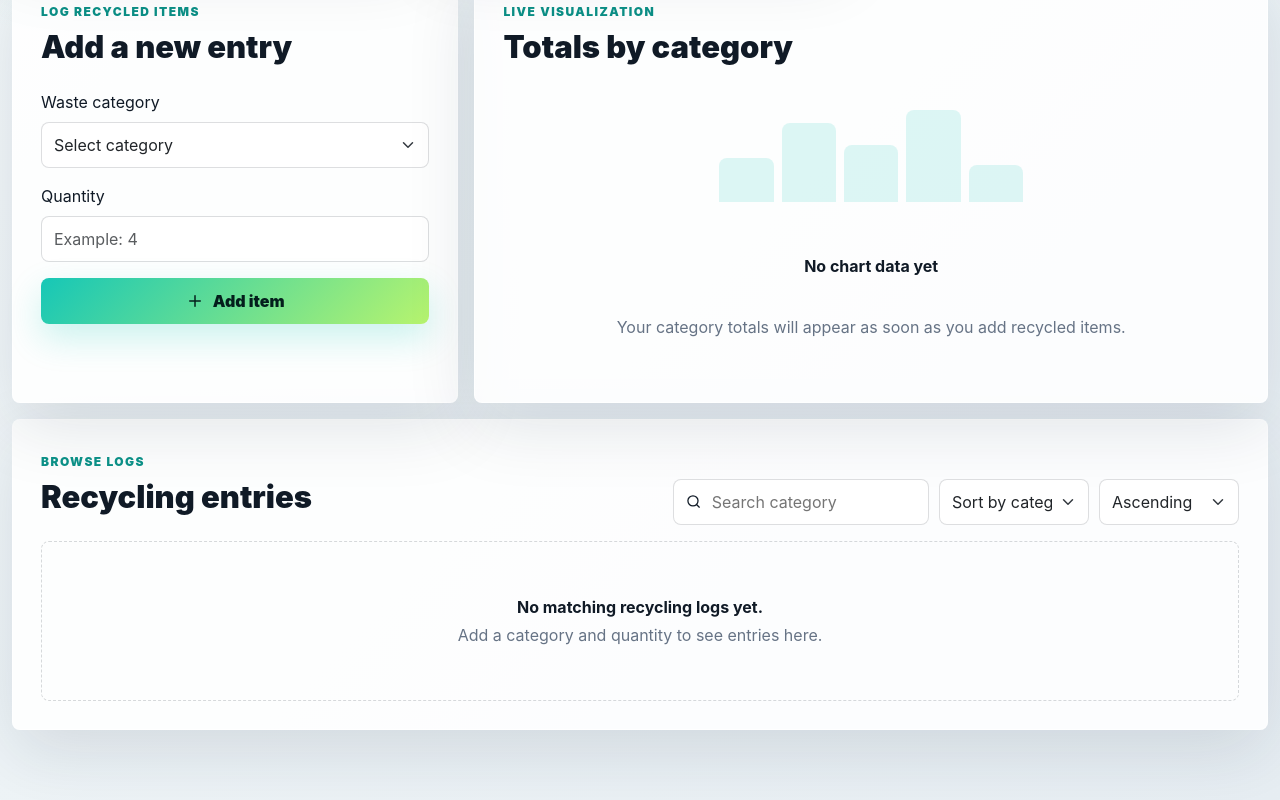
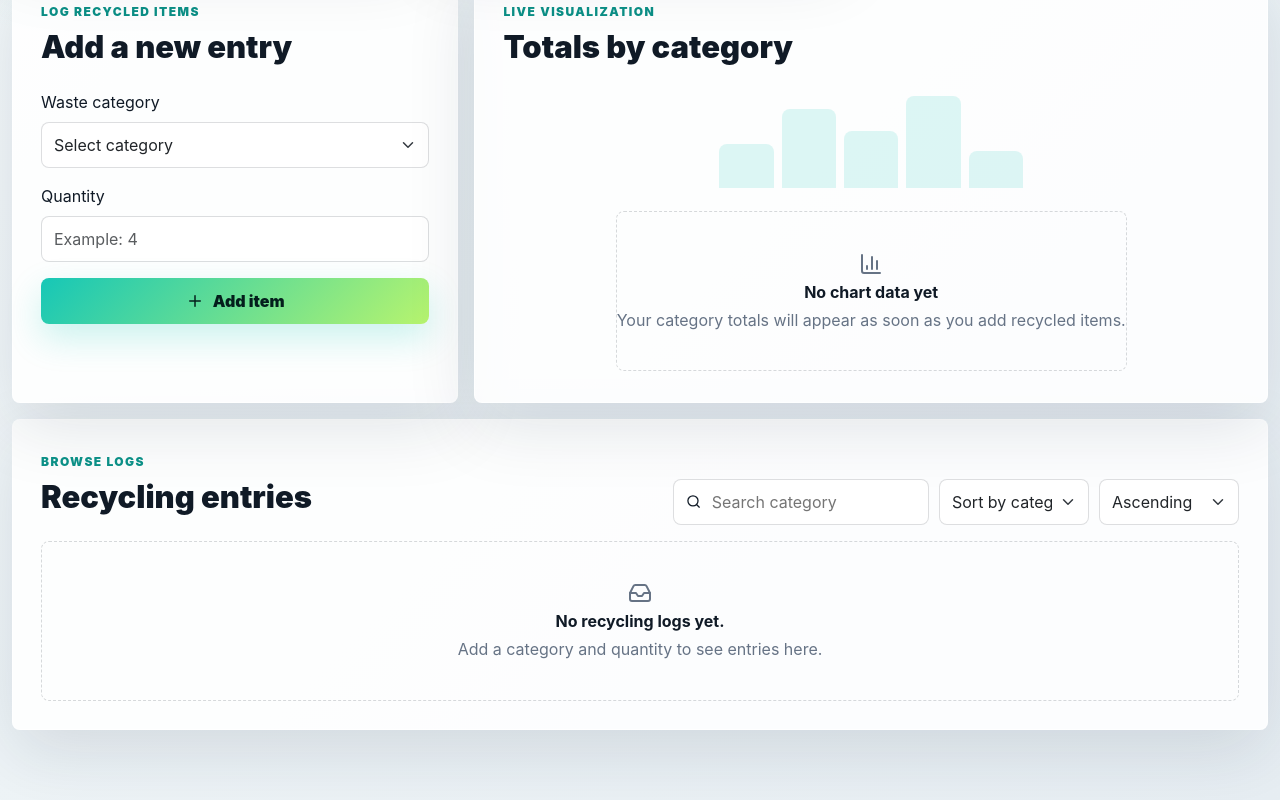
Before and after one commit to ezekielbroni15/cleancity-plus, a Next.js app: page /recycling-tracker in a window 1280 px wide. Shown: the part 658-1458 px from the top of the page. Built offline with nearby package versions, Linux system fonts and the light colour scheme.

Commit message:
Polish reusable empty states

```diff
--- a/src/app/recycling-tracker/page.js
+++ b/src/app/recycling-tracker/page.js
@@ -53,6 +53,7 @@ export default function RecyclingTrackerPage() {
           setSortDirection={log.setSortDirection}
           onEdit={log.editEntry}
           onDelete={log.deleteEntry}
+          totalEntries={log.entries.length}
         />
       </Container>
     </main>
--- a/src/components/Chart.jsx
+++ b/src/components/Chart.jsx
@@ -1,6 +1,8 @@
 "use client";
 
 import { Bar, BarChart, CartesianGrid, ResponsiveContainer, Tooltip, XAxis, YAxis } from "recharts";
+import { BarChart3 } from "lucide-react";
+import EmptyState from "./EmptyState";
 
 export default function Chart({ data }) {
   const hasData = data.some((item) => item.total > 0);
@@ -30,8 +32,12 @@ export default function Chart({ data }) {
             <span />
             <span />
           </div>
-          <strong>No chart data yet</strong>
-          <p>Your category totals will appear as soon as you add recycled items.</p>
+          <EmptyState
+            icon={BarChart3}
+            tone="chart"
+            title="No chart data yet"
+            message="Your category totals will appear as soon as you add recycled items."
+          />
         </div>
       )}
     </section>
--- /dev/null
+++ b/src/components/EmptyState.jsx
@@ -0,0 +1,26 @@
+import { ArrowRight, SearchX } from "lucide-react";
+
+export default function EmptyState({
+  title,
+  message,
+  actionLabel,
+  onAction,
+  icon: Icon = SearchX,
+  tone = "default"
+}) {
+  return (
+    <div className={`empty-state empty-state-${tone}`}>
+      <span className="empty-state-icon">
+        <Icon aria-hidden="true" size={24} />
+      </span>
+      <strong>{title}</strong>
+      <span>{message}</span>
+      {actionLabel && onAction && (
+        <button type="button" className="empty-state-action" onClick={onAction}>
+          {actionLabel}
+          <ArrowRight aria-hidden="true" size={15} />
+        </button>
+      )}
+    </div>
+  );
+}
--- a/src/components/TrackerTable.jsx
+++ b/src/components/TrackerTable.jsx
@@ -2,8 +2,9 @@
 
 import { useState } from "react";
 import { Button, Form, Table } from "react-bootstrap";
-import { Check, Edit3, Search, Trash2, X } from "lucide-react";
+import { Check, Edit3, Inbox, Search, SearchX, Trash2, X } from "lucide-react";
 import ConfirmDialog from "./ConfirmDialog";
+import EmptyState from "./EmptyState";
 
 export default function TrackerTable({
   entries,
@@ -14,7 +15,8 @@ export default function TrackerTable({
   sortDirection,
   setSortDirection,
   onEdit,
-  onDelete
+  onDelete,
+  totalEntries = entries.length
 }) {
   const [editingId, setEditingId] = useState(null);
   const [draftQuantity, setDraftQuantity] = useState("");
@@ -70,10 +72,17 @@ export default function TrackerTable({
       </div>
       {editError && <p className="field-error">{editError}</p>}
       {entries.length === 0 ? (
-        <div className="empty-state">
-          <strong>No matching recycling logs yet.</strong>
-          <span>Add a category and quantity to see entries here.</span>
-        </div>
+        <EmptyState
+          icon={totalEntries > 0 ? SearchX : Inbox}
+          title={totalEntries > 0 ? "No matching recycling logs." : "No recycling logs yet."}
+          message={
+            totalEntries > 0
+              ? "Try another category search or clear the search box."
+              : "Add a category and quantity to see entries here."
+          }
+          actionLabel={totalEntries > 0 ? "Clear search" : undefined}
+          onAction={totalEntries > 0 ? () => setSearchTerm("") : undefined}
+        />
       ) : (
         <div className="responsive-table">
           <Table hover responsive className="align-middle">
```
Also changed, not shown: src/components/PledgeList.jsx (+4 -4 lines).
